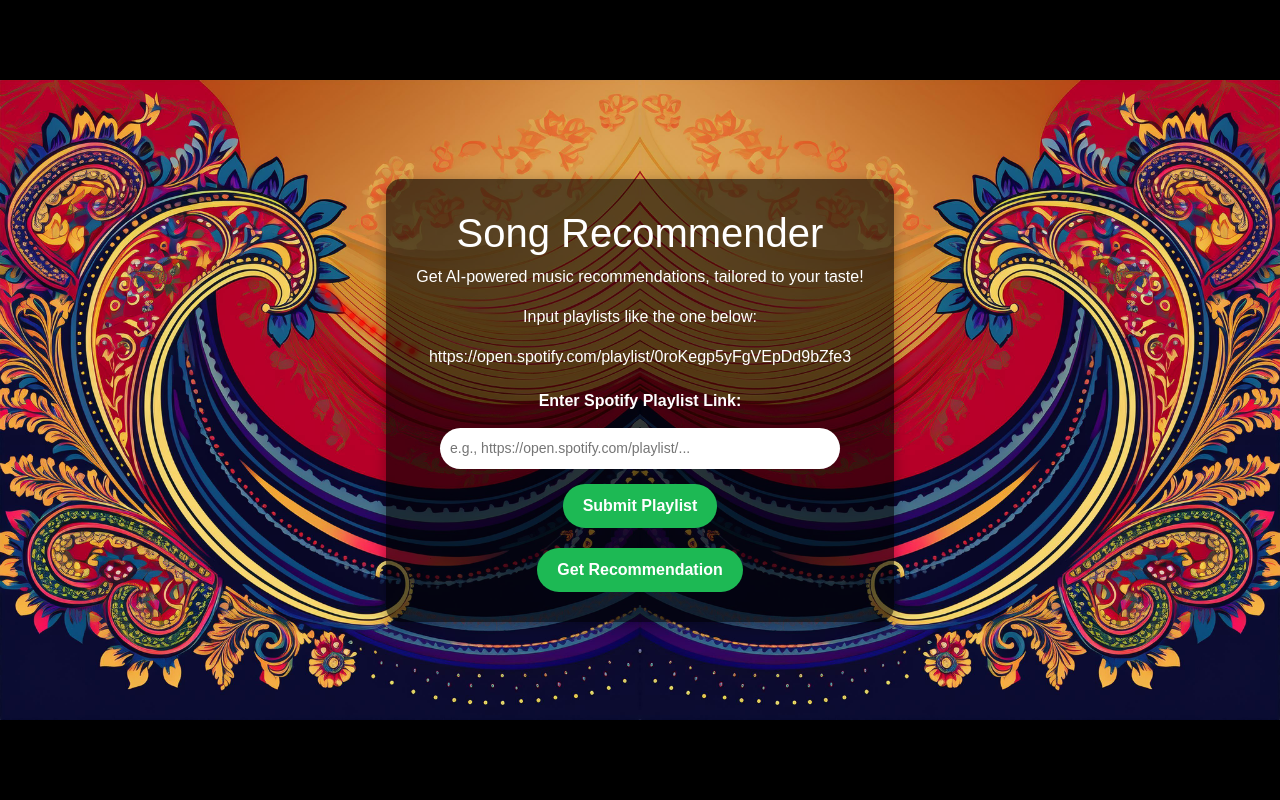
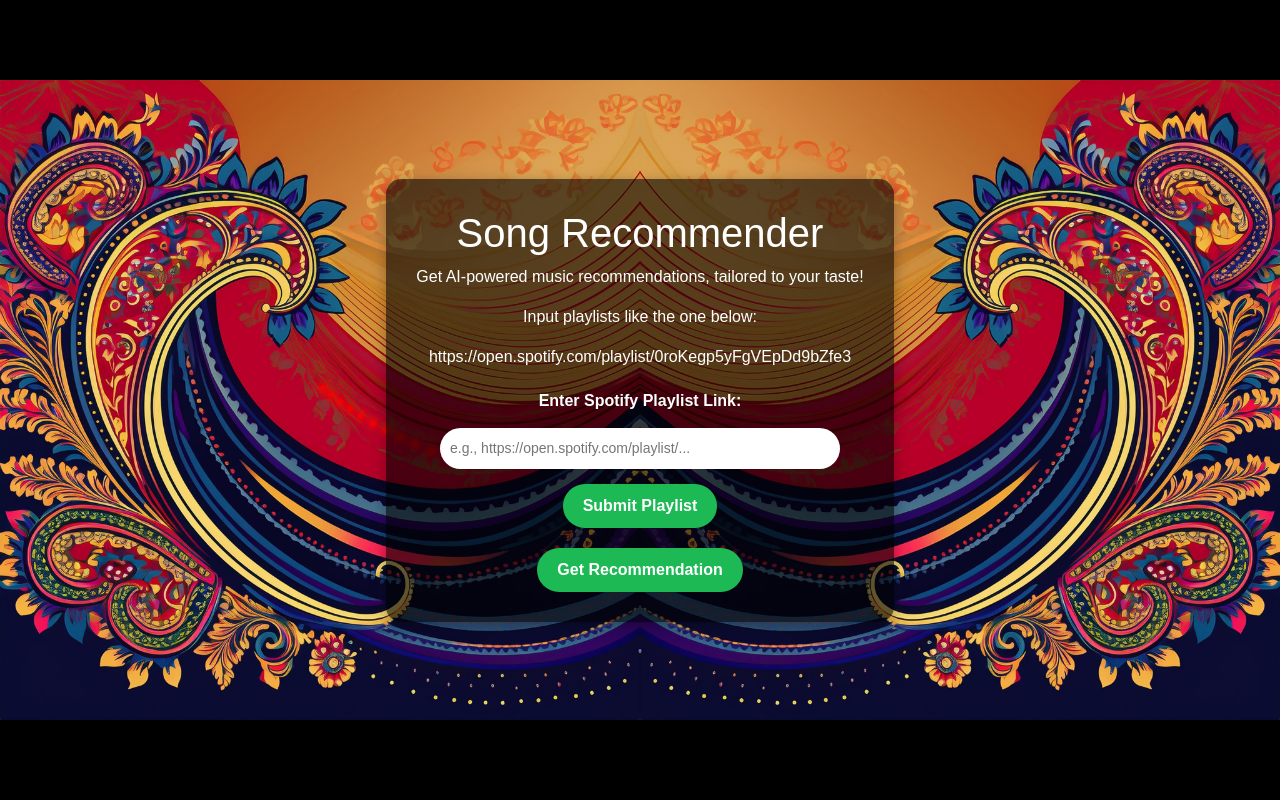
Before and after one commit to prabhatravib/spotify_recommendor_latest, a Flask app: page / in a window 1280 px wide. Run offline with Flask 2, Linux system fonts and the light colour scheme.

Commit message:
Update index.html

```diff
--- a/templates/index.html
+++ b/templates/index.html
@@ -93,16 +93,16 @@
             100% { box-shadow: 0 0 8px 3px rgba(255, 0, 0, 1); }
         }
         /* Bindi Positions */
-        .bindi-1 { top: 285px; left: 320px; }
-        .bindi-2 { top: 292px; left: 325px; }
-        .bindi-3 { top: 299px; left: 332px; }
-        .bindi-4 { top: 306px; left: 340px; }
-        .bindi-5 { top: 313px; left: 349px; }
-        .bindi-6 { top: 320px; left: 359px; }
-        .bindi-7 { top: 327px; left: 370px; }
-        .bindi-8 { top: 334px; left: 382px; }
-        .bindi-9 { top: 341px; left: 395px; }
-        .bindi-10 { top: 348px; left: 409px; }
+        .bindi-1 { top: 385px; left: 320px; }
+        .bindi-2 { top: 392px; left: 328px; }
+        .bindi-3 { top: 399px; left: 337px; }
+        .bindi-4 { top: 406px; left: 347px; }
+        .bindi-5 { top: 413px; left: 358px; }
+        .bindi-6 { top: 420px; left: 370px; }
+        .bindi-7 { top: 427px; left: 383px; }
+        .bindi-8 { top: 434px; left: 397px; }
+        .bindi-9 { top: 441px; left: 412px; }
+        .bindi-10 { top: 448px; left: 428px; }
     </style>
 </head>
 <body>
```
